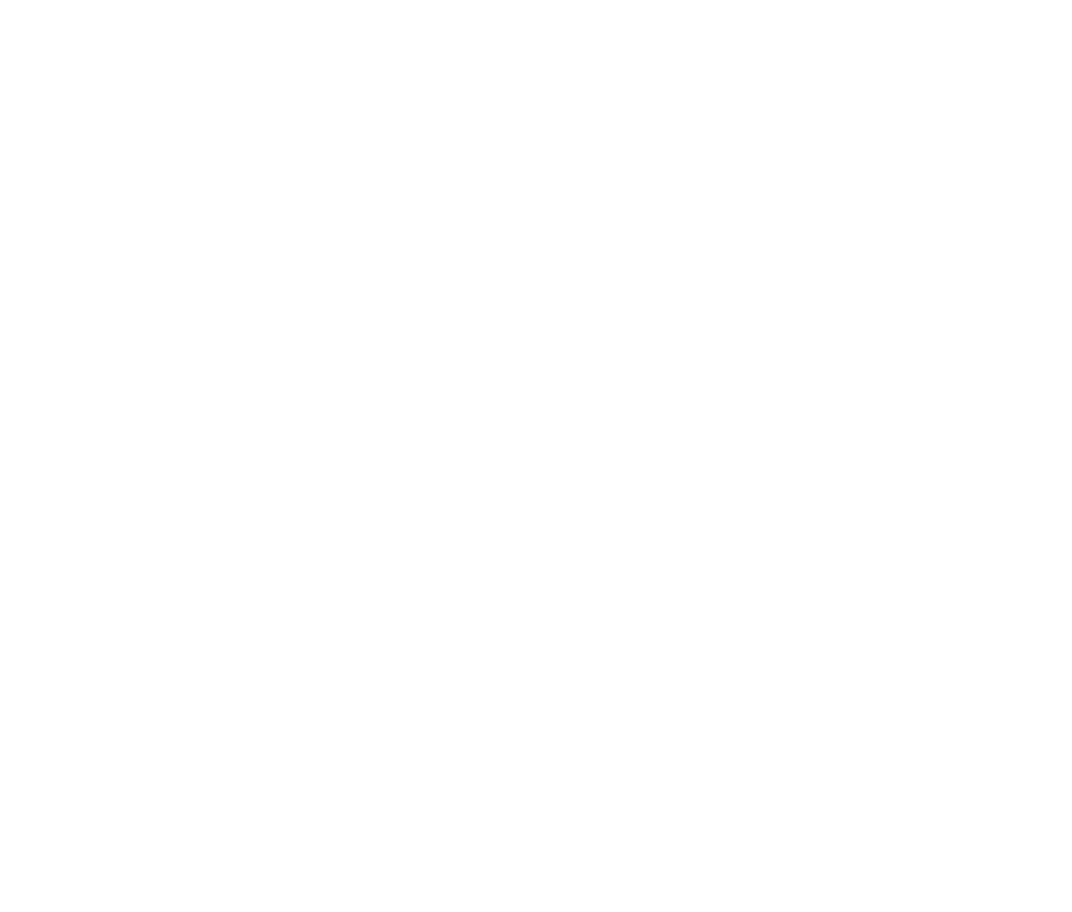
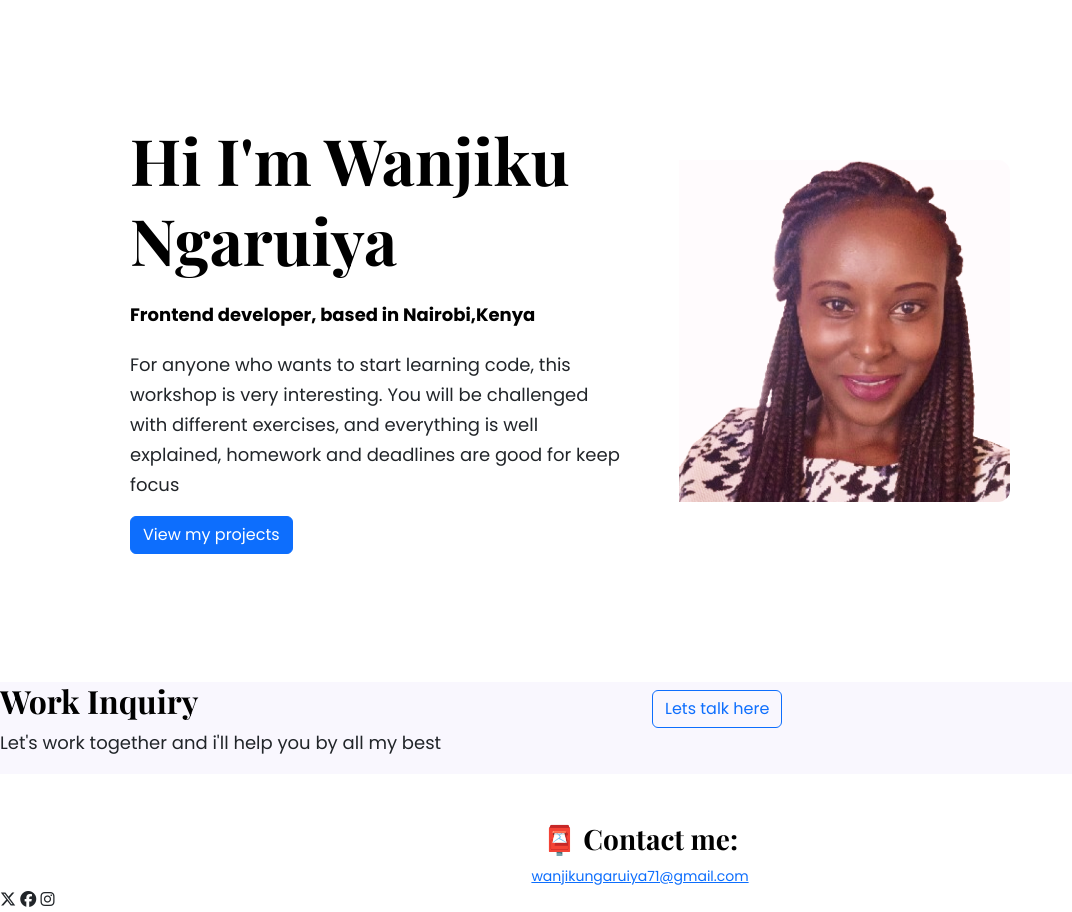
Before and after one commit to Shikonga/portfolio-project, a plain HTML site: page about.html in a window 1280 px wide. Shown: the whole page, without its empty margins (0-1072 px from the left). Before the commit the page ends 800 px from the top, so only its background shows below. Drawn offline with nearby package versions, Linux system fonts and the light colour scheme; a web font is replaced by a local one.

Commit message:
added about page html

```diff
--- a/about.html
+++ b/about.html
@@ -0,0 +1,49 @@
+<!DOCTYPE html>
+<html lang="en">
+<head>
+    <meta charset="UTF-8">
+    <meta name="viewport" content="width=device-width, initial-scale=1.0">
+    <link href="https://cdn.jsdelivr.net/npm/bootstrap@5.3.3/dist/css/bootstrap.min.css" rel="stylesheet" integrity="sha384-QWTKZyjpPEjISv5WaRU9OFeRpok6YctnYmDr5pNlyT2bRjXh0JMhjY6hW+ALEwIH" crossorigin="anonymous">
+    <script src="https://cdn.jsdelivr.net/npm/bootstrap@5.3.3/dist/js/bootstrap.bundle.min.js" integrity="sha384-YvpcrYf0tY3lHB60NNkmXc5s9fDVZLESaAA55NDzOxhy9GkcIdslK1eN7N6jIeHz" crossorigin="anonymous"></script>
+    <script src="https://kit.fontawesome.com/4c4e48f215.js" crossorigin="anonymous"></script>
+    <link rel="stylesheet" href="styles.css">
+    <link rel="preconnect" href="https://fonts.googleapis.com">
+<link rel="preconnect" href="https://fonts.gstatic.com" crossorigin>
+<link href="https://fonts.googleapis.com/css2?family=Playfair+Display:ital,wght@0,700;1,700&family=Poppins:wght@400;500;700;800&display=swap" rel="stylesheet">
+    <title>About Me</title>
+</head>
+<body>
+    <div class="about-me container">
+    <div class="row">
+        <div class="col-md-6">
+    <h1>Hi I'm Wanjiku Ngaruiya</h1>
+    <h2 class="mt-4">Frontend developer, based in Nairobi,Kenya</h2>
+    <p class="mt-4">For anyone who wants to start learning code, this workshop is very interesting. You will be challenged  with different exercises, and everything is well explained, homework and deadlines are good for keep focus</p>
+    <div><a href="#" class="btn btn-primary">View my projects</a></div>
+    </div>
+    <div class="col-md-6 mt-4">
+        <img src="images/photo.png" alt="Wanjiku Ngaruiya" class="img-fluid w-75 p-3">
+
+    </div>
+</div>
+</div>
+
+<div class="connect-section mt-2 mb-5">
+  <div class="row">
+    <div class="col-6">
+<h2>Work Inquiry</h2>
+<p>Let's work  together and i'll help you by all my best</p>
+</div>
+<div class="col-6 mt-2">
+<a href="#" class="btn btn-outline-primary">Lets talk here</a>
+</div>
+</div>
+</div>
+<div id="contact" class="text-sm-center">
+    <h3>📮 Contact me:</h3>
+    <a href="mailto:[wanjikungaruiya71@gmail.com]" class="email-link text-xs-center small">wanjikungaruiya71@gmail.com </a>
+  </div>
+  <i class="fa-brands fa-x-twitter"></i>
+  <i class="fa-brands fa-facebook"></i>
+  <i class="fa-brands fa-instagram"></i>
+</body>
--- a/styles.css
+++ b/styles.css
@@ -23,6 +23,19 @@ h1{
     line-height: 1.5;
 }
 
+.about-me h1{
+    font-size: 64px;
+    line-height: 80px;
+}
+.about-me h2, p{
+    font-size: 18px;
+    font-family: var(--default-font-family);
+}
+
+.about-me{
+    padding: 120px 60px;
+}
+
 p{
     font-weight: normal;
     font-size: 18px;
@@ -44,16 +57,24 @@ p{
 .container-section{
     padding: 120px 60px;
 }
+.connect-section{
+    background-color: var(--background-color);
+}
 
 @media (max-width: 900px) {
    h1{
-    font-size: 50px;
+    font-size: 44px;
+    line-height: 2;
    }
    h2{
     font-size: 43px;
    }
    .top-section{
     padding: 80px 30px;
+   }
+   .about-me{
+    text-align: center;
+    padding: 0;
    }
 
     .container-section{
```
Also changed, not shown: index.html (+0 -2 lines), images/photo.png (added).
